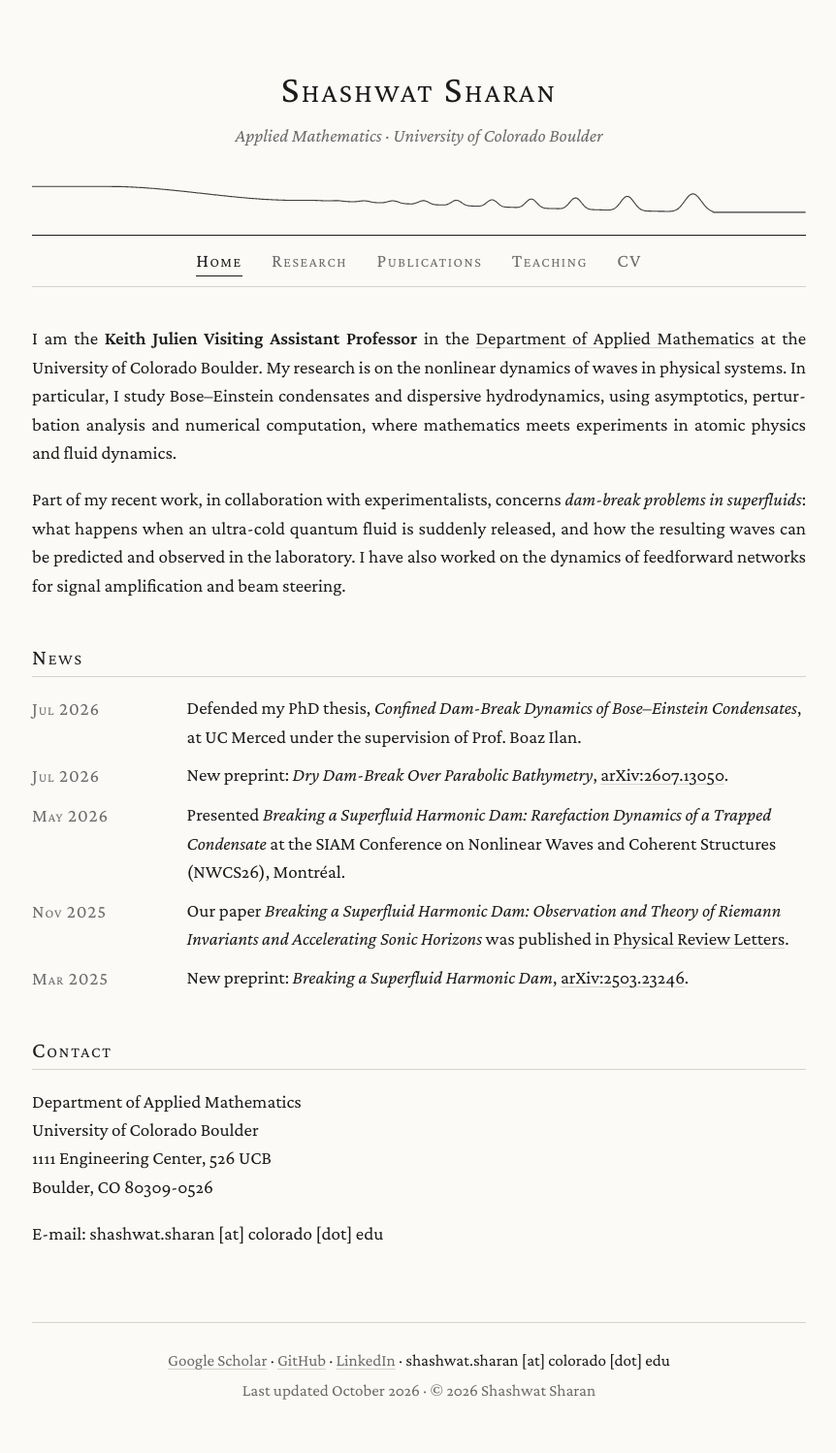
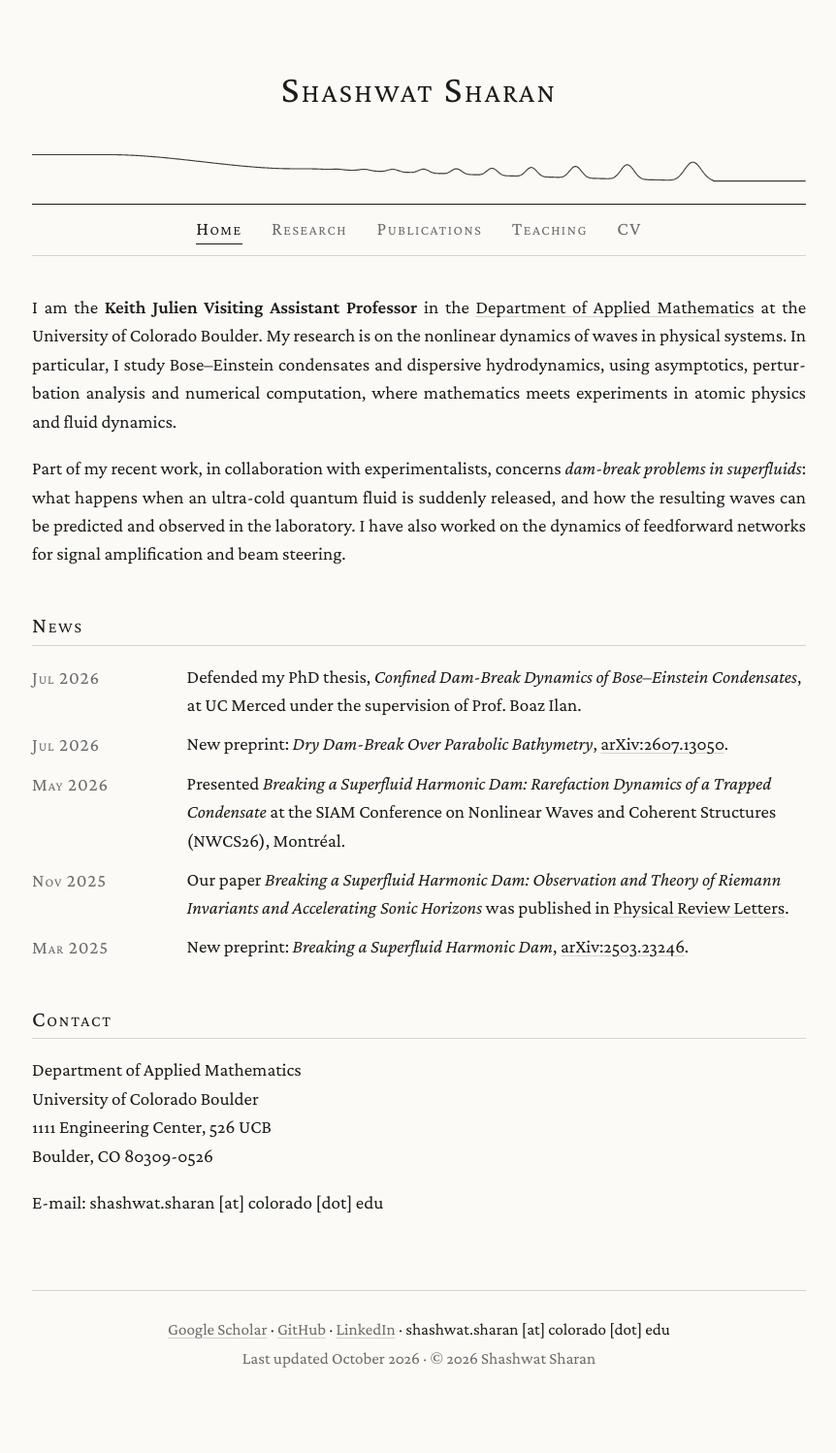
Before and after one commit to shashwatsharan/shashwatsharan.github.io, a Jekyll site: the page built from index.md, in a window 1280 px wide. Shown: the whole page at 97% size, without its empty margins (208-1070 px from the left). Built offline with Jekyll 4.4.1, drawn with Linux system fonts in a browser that asks for light colours; after the commit the page ends 1466 px from its top, so only the background shows below that.

Commit message:
Sidebar info in config; name-only header

```diff
--- a/_config.yml
+++ b/_config.yml
@@ -1,17 +1,25 @@
 # Site settings. Edit these and the header/footer update everywhere.
 title: Shashwat Sharan
-subtitle: Applied Mathematics · University of Colorado Boulder
+# Shown in the left sidebar under the photo
+role: Keith Julien Visiting Assistant Professor, Applied Mathematics
+location: University of Colorado Boulder
+email_address: shashwat.sharan@colorado.edu
 description: Personal and academic website of Shashwat Sharan, applied mathematician working on nonlinear waves, Bose–Einstein condensates and dispersive hydrodynamics.
 email: shashwat.sharan [at] colorado [dot] edu
 url: https://shashwatsharan.github.io
-permalink: pretty
+permalink: pretty   # pages live at /research/ rather than /research.html
+
+# Sidebar/footer links. icon can be: scholar, code, profile, mail, link
 links:
   - name: Google Scholar
     url: https://scholar.google.com/citations?user=fyJwJbwAAAAJ&hl=en
+    icon: scholar
   - name: GitHub
     url: https://github.com/shashwatsharan
+    icon: code
   - name: LinkedIn
     url: https://www.linkedin.com/in/shashwatsharan/
+    icon: profile
 
 # Navigation bar (order matters)
 nav:
--- a/index.md
+++ b/index.md
@@ -2,9 +2,6 @@
 layout: default
 title: Home
 ---
-
-{% assign photo = site.static_files | where: "path", "/assets/img/profile.jpg" | first %}
-{% if photo %}<img class="portrait" src="{{ '/assets/img/profile.jpg' | relative_url }}" alt="Shashwat Sharan">{% endif %}
 
 I am the **Keith Julien Visiting Assistant Professor** in the [Department of Applied Mathematics](https://www.colorado.edu/amath/) at the University of Colorado Boulder. My research is on the nonlinear dynamics of waves in physical systems. In particular, I study Bose–Einstein condensates and dispersive hydrodynamics, using asymptotics, perturbation analysis and numerical computation, where mathematics meets experiments in atomic physics and fluid dynamics.
 
```
